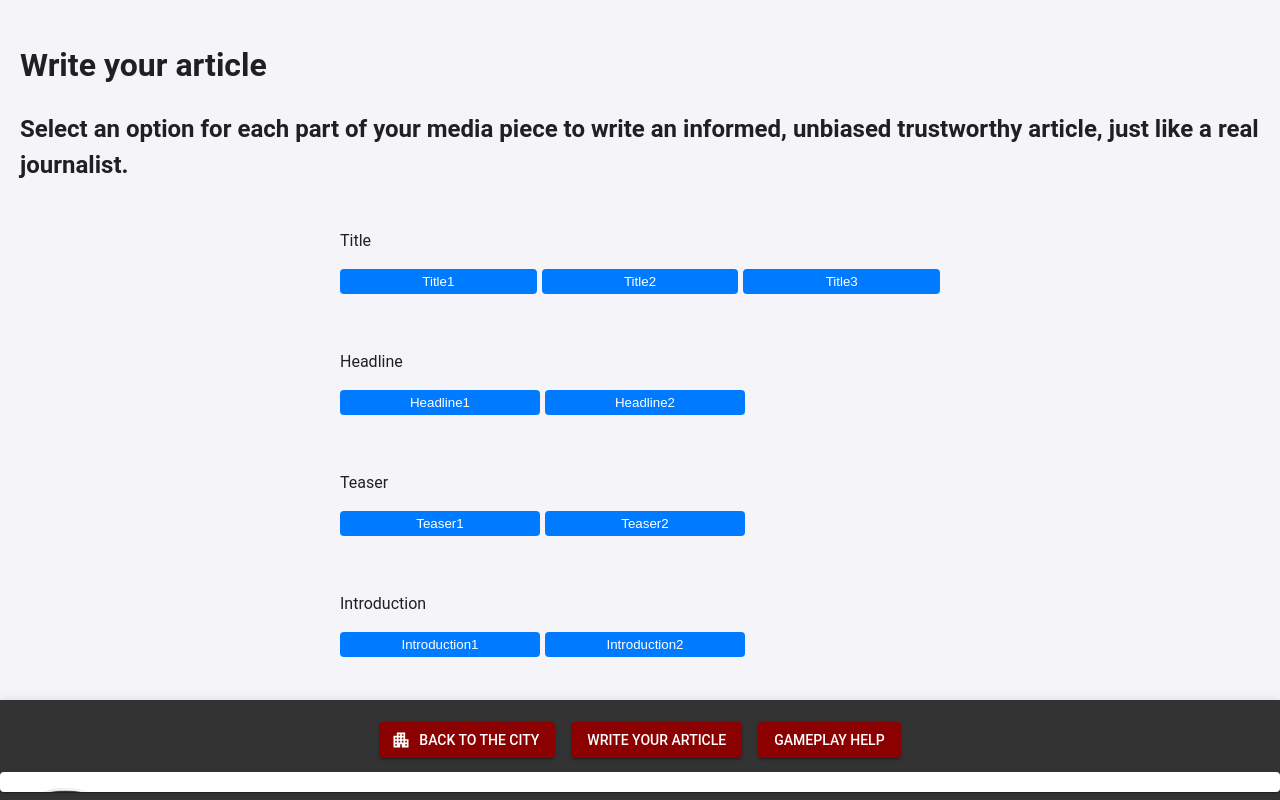
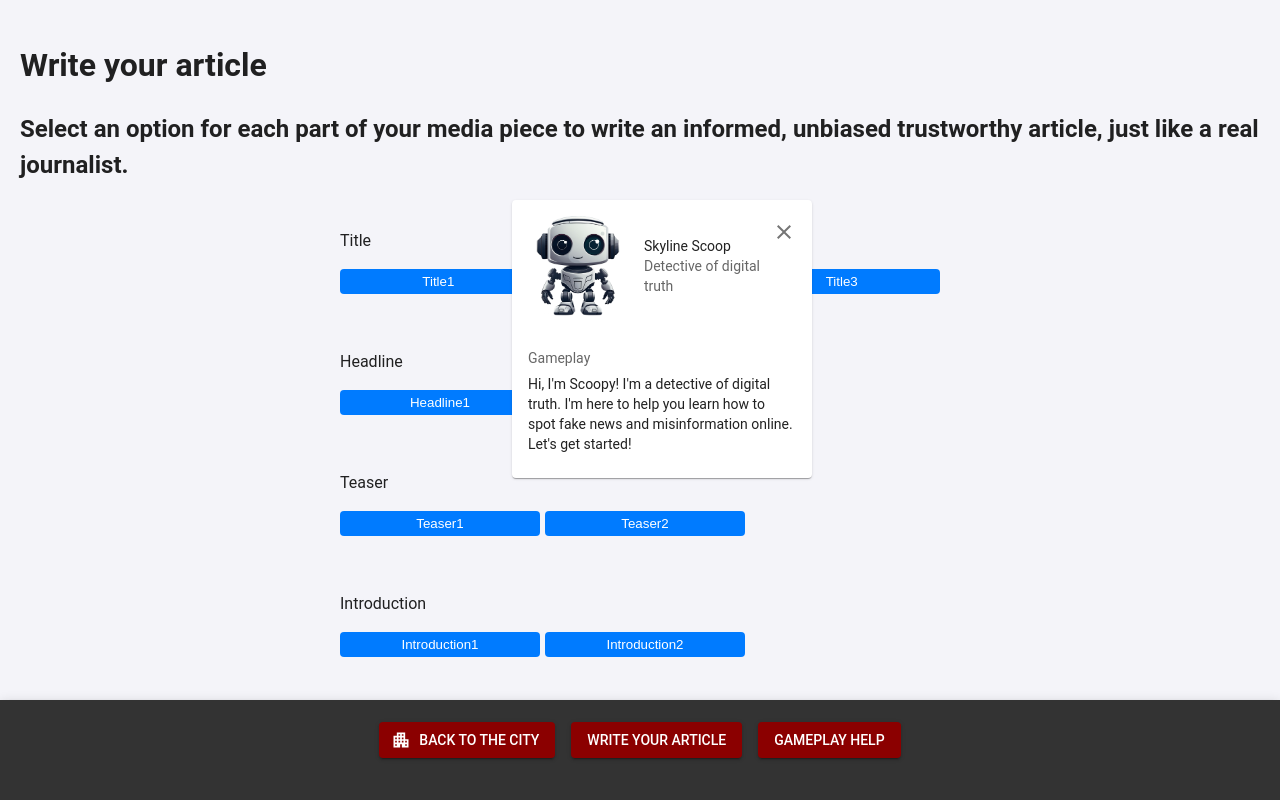
Before and after one commit to yasmineantille/herhack-2024, a React (Create React App) app in the folder srg-challenge/: page /workdesk in a window 1280 px wide. Built offline with nearby package versions, Linux system fonts and the light colour scheme.

Commit message:
add scoopy introduction

```diff
--- a/srg-challenge/src/components/GameBar/GameBar.tsx
+++ b/srg-challenge/src/components/GameBar/GameBar.tsx
@@ -1,19 +1,18 @@
 import React from 'react';
-import { Link as RouterLink, useLocation } from 'react-router-dom';
+import { Link as RouterLink, useLocation, useNavigate } from 'react-router-dom';
 import { AppBar, Toolbar, Button, Container, Stack } from '@mui/material';
 import ApartmentIcon from '@mui/icons-material/Apartment';
-import GamePlay from '../GamePlay/GamePlay';
 
 // Define the shared color
 const buttonColor = 'darkred';
 
 interface BarProps {
     className?: string;
+    toggleShowHelp: () => void;
 }
 
-const GameBar: React.FC<BarProps> = ({ className }) => {
+const GameBar: React.FC<BarProps> = ({ className, toggleShowHelp }) => {
     const location = useLocation();
-    let showHelp = false;
 
     return (
         <AppBar
@@ -66,7 +65,7 @@ const GameBar: React.FC<BarProps> = ({ className }) => {
 
                         <Button
                             onClick={() => {
-                                showHelp = true;
+                                toggleShowHelp();
                             }}
                             variant="contained"
                             sx={{
@@ -83,7 +82,6 @@ const GameBar: React.FC<BarProps> = ({ className }) => {
                     </Stack>
                 </Toolbar>
             </Container>
-            <GamePlay className={''}></GamePlay>
         </AppBar>
     );
 };
--- /dev/null
+++ b/srg-challenge/src/components/GamePlay/GamePlay.css
@@ -0,0 +1,11 @@
+.gameplay.hide {
+    display: none;
+}
+
+.gameplay.show {
+    display: block;
+    position: absolute;
+    top: 25%;
+    left: 40%;
+    width: 300px;
+}
--- a/srg-challenge/src/components/GamePlay/GamePlay.tsx
+++ b/srg-challenge/src/components/GamePlay/GamePlay.tsx
@@ -1,43 +1,38 @@
 import {Button, Card, CardActions, CardContent, CardHeader, IconButton, Typography } from "@mui/material";
 import { ReactComponent as Avatar } from '../../assets/avatar.svg';
 import CloseIcon from '@mui/icons-material/Close';
+import "./GamePlay.css";
 
 interface GamePlayProps {
     className?: string;
+    showHelp: boolean;
+    toggleShowHelp: () => void;
 }
 
-const GamePlay: React.FC<GamePlayProps> = () => {
+const GamePlay: React.FC<GamePlayProps> = ({showHelp, toggleShowHelp}) => {
+
     return (
-        <Card sx={{ minWidth: 275 }}>
+        <Card sx={{ minWidth: 275 }} className={`gameplay ${showHelp ? 'show': 'hide'}`}>
             <CardHeader
                 avatar={
                    <Avatar style={{height: '100px', width: '100px'}} />
                 }
                 action={
-                    <IconButton aria-label="settings">
+                    <IconButton aria-label="settings" onClick={toggleShowHelp}>
                         <CloseIcon />
                     </IconButton>
                 }
-                title="Shrimp and Chorizo Paella"
-                subheader="September 14, 2016"
+                title="Skyline Scoop"
+                subheader="Detective of digital truth"
             />
             <CardContent>
                 <Typography gutterBottom sx={{ color: 'text.secondary', fontSize: 14 }}>
                     Gameplay
                 </Typography>
-                <Typography variant="h5" component="div">
-                    fhejifhw
-                </Typography>
-                <Typography sx={{ color: 'text.secondary', mb: 1.5 }}>adjective</Typography>
                 <Typography variant="body2">
-                    well meaning and kindly.
-                    <br />
-                    {'"a benevolent smile"'}
+                    Hi, I'm Scoopy! I'm a detective of digital truth. I'm here to help you learn how to spot fake news and misinformation online. Let's get started!
                 </Typography>
             </CardContent>
-            <CardActions>
-                <Button size="small">Learn More</Button>
-            </CardActions>
         </Card>
     );
 }
--- a/srg-challenge/src/components/Layout/Layout.tsx
+++ b/srg-challenge/src/components/Layout/Layout.tsx
@@ -1,12 +1,22 @@
 import { Outlet } from "react-router-dom";
 import GameBar from "../GameBar/GameBar";
 import "./Layout.css";
+import GamePlay from "../GamePlay/GamePlay";
+import { useState } from "react";
 
 const Layout = () => {
+
+    const [showHelp, setShowHelp] = useState(true);
+
+    const toggleShowHelp = () => {
+        setShowHelp(prevShowHelp => !prevShowHelp);
+    };
+
     return (
         <div className="container">
             <Outlet />
-            <GameBar className="gameBar"></GameBar>
+            <GameBar className="gameBar" toggleShowHelp={toggleShowHelp}></GameBar>
+            <GamePlay showHelp={showHelp} toggleShowHelp={toggleShowHelp}/>
         </div>
     )
 };
```
Also changed, not shown: srg-challenge/src/components/GameBar/GameBar.css (line endings or trailing spaces), srg-challenge/src/components/Layout/Layout.css (line endings or trailing spaces).
